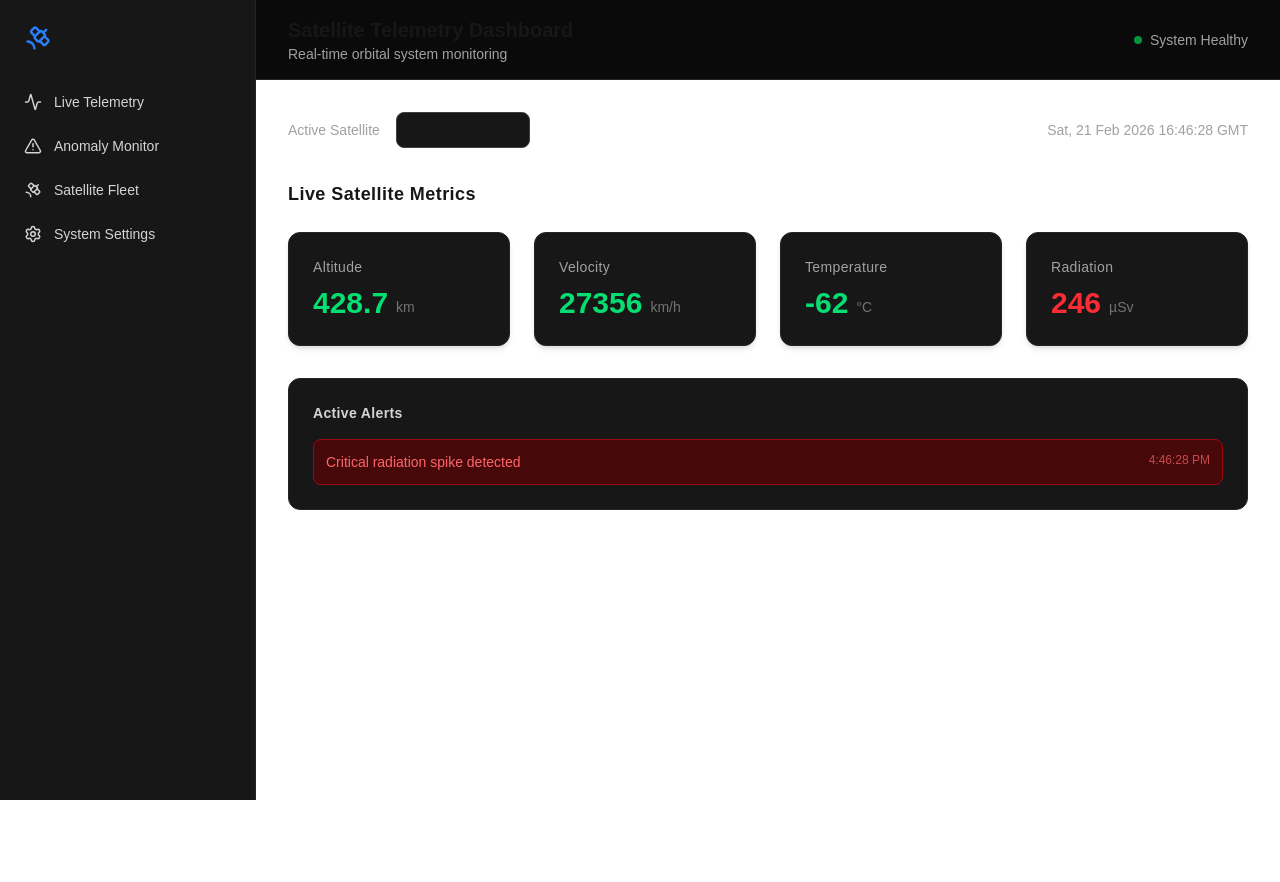
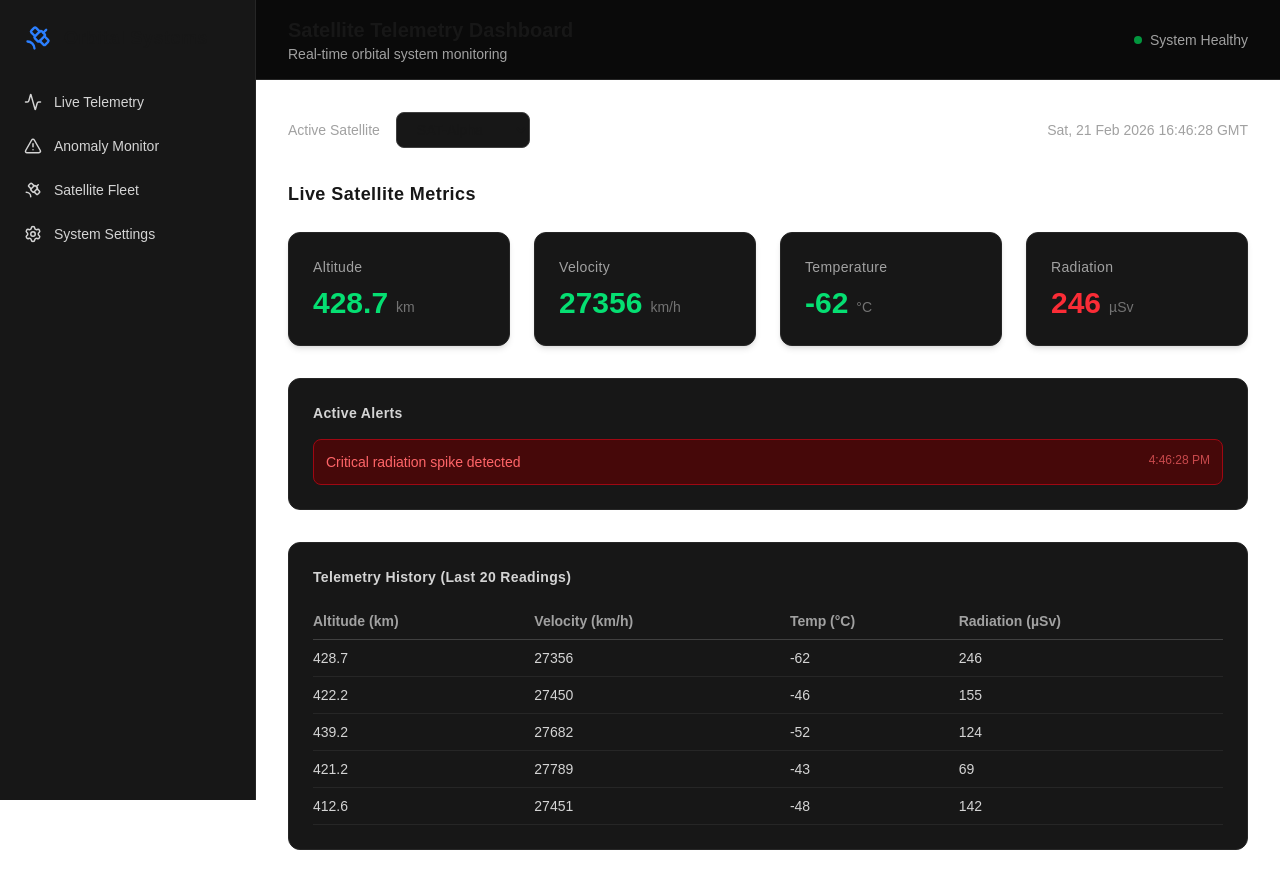
Before and after one commit to PriyankaSiwach/satellite-platform, a Next.js app: page / in a window 1280 px wide. Before the commit the page ends 800 px from the top, so only its background shows below. Built offline with nearby package versions, Linux system fonts and the light colour scheme.

Commit message:
Install recharts for telemetry visualization

```diff
--- a/app/page.tsx
+++ b/app/page.tsx
@@ -5,12 +5,14 @@ import { Telemetry } from "@/types/telemetry";
 import { useState, useEffect } from "react";
 import MetricsCard from "@/components/MetricsCard";
 import { Alert } from "@/types/alert";
+import TelemetryTable from "@/components/TelemetryTable";
 
 export default function Home() {
   const [selectedSatellite, setSelectedSatellite] = useState("SAT-Alpha");
   const [time, setTime] = useState(new Date());
   const [telemetry, setTelemetry] = useState<Telemetry | null>(null);
   const [alerts, setAlerts] = useState<Alert[]>([]);
+  const [history, setHistory] = useState<Telemetry[]>([]);
 
   useEffect(() => {
     const interval = setInterval(() => {
@@ -26,6 +28,9 @@ export default function Home() {
     const interval = setInterval(() => {
       const newTelemetry = generateTelemetry();
       setTelemetry(newTelemetry);
+      setHistory((prev) =>
+        [newTelemetry, ...prev].slice(0, 20)
+      );
 
       const newAlerts: Alert[] = [];
 
@@ -137,6 +142,9 @@ export default function Home() {
       <section>
         <AlertPanel alerts={alerts} />
       </section>
+      <section>
+        <TelemetryTable data={history} />
+      </section>
     </div>
   );
 }
--- /dev/null
+++ b/components/TelemetryTable.tsx
@@ -0,0 +1,42 @@
+import { Telemetry } from "@/types/telemetry";
+
+type Props = {
+  data: Telemetry[];
+};
+
+export default function TelemetryTable({ data }: Props) {
+  return (
+    <div className="bg-neutral-900 border border-neutral-800 rounded-xl p-6">
+      <h3 className="text-sm font-semibold mb-4 text-neutral-300 tracking-wide">
+        Telemetry History (Last 20 Readings)
+      </h3>
+
+      <div className="overflow-x-auto">
+        <table className="w-full text-sm text-left text-neutral-200">
+          <thead className="text-neutral-400 border-b border-neutral-700">
+            <tr>
+              <th className="py-2">Altitude (km)</th>
+              <th className="py-2">Velocity (km/h)</th>
+              <th className="py-2">Temp (°C)</th>
+              <th className="py-2">Radiation (µSv)</th>
+            </tr>
+          </thead>
+
+          <tbody>
+            {data.map((item, index) => (
+              <tr
+                key={index}
+                className="border-b border-neutral-800 hover:bg-neutral-800/40 transition"
+              >
+                <td className="py-2 text-neutral-300">{item.altitude.toFixed(1)}</td>
+                <td className="py-2 text-neutral-300">{item.velocity.toFixed(0)}</td>
+                <td className="py-2 text-neutral-300">{item.temperature.toFixed(0)}</td>
+                <td className="py-2 text-neutral-300">{item.radiation.toFixed(0)}</td>
+              </tr>
+            ))}
+          </tbody>
+        </table>
+      </div>
+    </div>
+  );
+}
--- a/package.json
+++ b/package.json
@@ -12,7 +12,8 @@
     "lucide-react": "^0.575.0",
     "next": "16.1.6",
     "react": "19.2.3",
-    "react-dom": "19.2.3"
+    "react-dom": "19.2.3",
+    "recharts": "^3.7.0"
   },
   "devDependencies": {
     "@tailwindcss/postcss": "^4",
```
Also changed, not shown: 1 other file (tests, documents, lock files or other folders).
